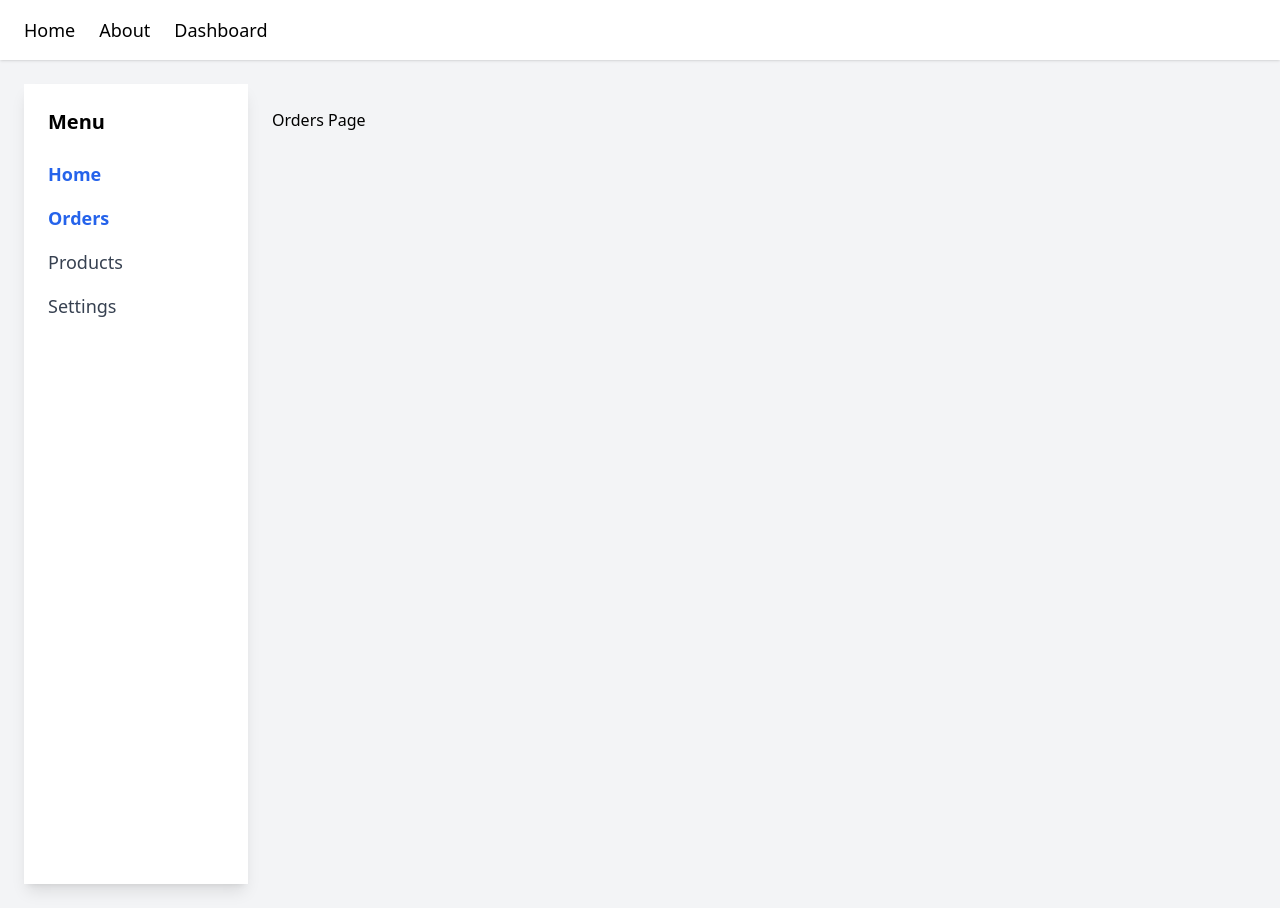
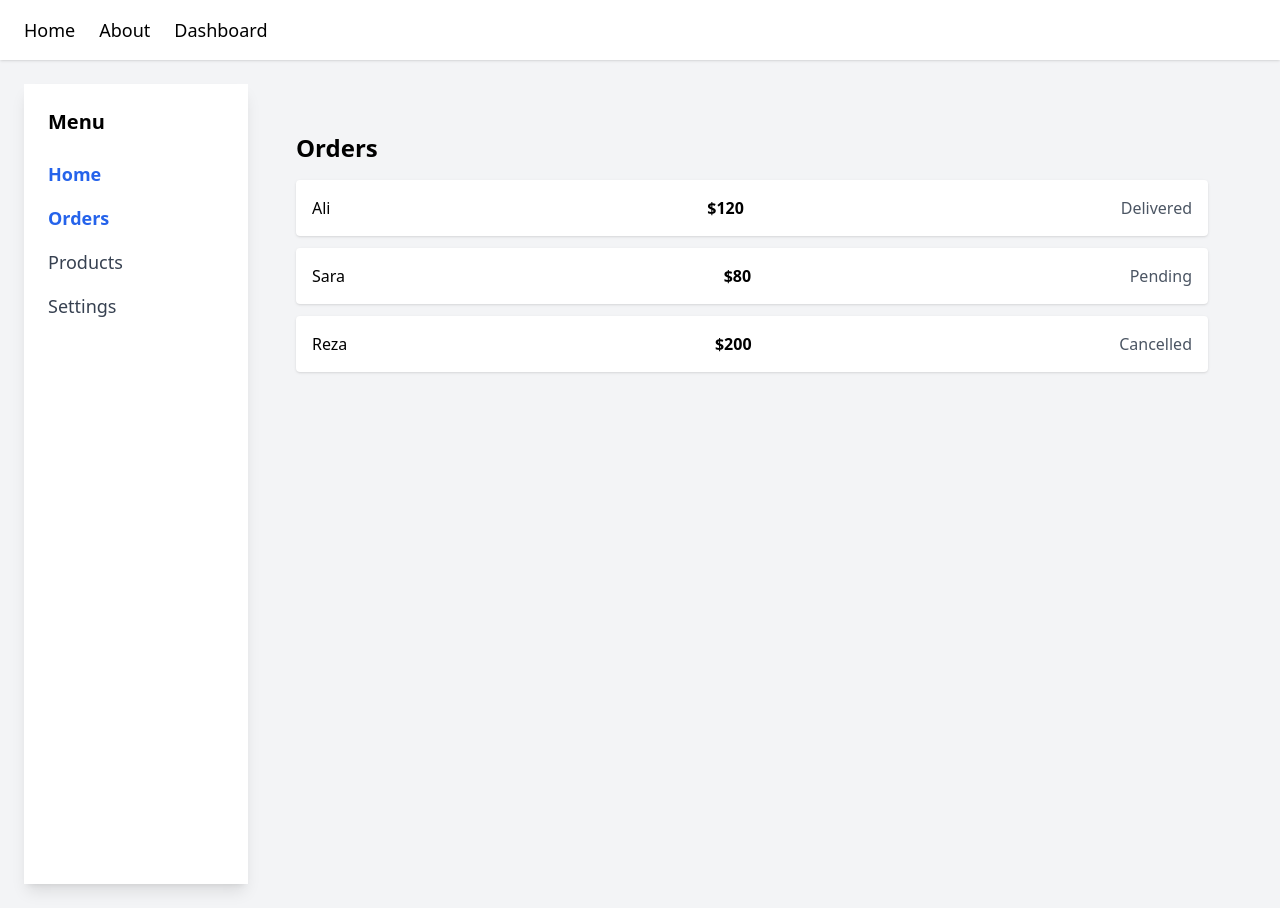
Before and after one commit to Nastaranfh7/react-router-7-project, a React (Vite) app: page /dashboard/orders in a window 1280 px wide. Built offline with nearby package versions, Linux system fonts and the light colour scheme.

Commit message:
- Added orders.js data file - Created ordersLoader function in router.jsx - Connected loader to /dashboard/orders route - Updated Orders.jsx to use useLoaderData instead of direct import

```diff
--- /dev/null
+++ b/src/Data/orders.js
@@ -0,0 +1,5 @@
+export const orders = [
+  { id: 1, customer: "Ali", total: 120, status: "Delivered" },
+  { id: 2, customer: "Sara", total: 80, status: "Pending" },
+  { id: 3, customer: "Reza", total: 200, status: "Cancelled" },
+];
--- a/src/dashboard/Orders.jsx
+++ b/src/dashboard/Orders.jsx
@@ -1,3 +1,24 @@
+import { useLoaderData } from "react-router-dom";
+
 export default function Orders() {
-  return <h3>Orders Page</h3>;
+  const orders = useLoaderData(); // 🔥 داده از Loader میاد
+
+  return (
+    <div className="p-6">
+      <h1 className="text-2xl font-bold mb-4">Orders</h1>
+
+      <ul className="space-y-3">
+        {orders.map((order) => (
+          <li
+            key={order.id}
+            className="bg-white shadow p-4 rounded flex justify-between"
+          >
+            <span>{order.customer}</span>
+            <span className="font-semibold">${order.total}</span>
+            <span className="text-gray-600">{order.status}</span>
+          </li>
+        ))}
+      </ul>
+    </div>
+  );
 }
--- a/src/router.jsx
+++ b/src/router.jsx
@@ -10,7 +10,14 @@ import Settings from "./dashboard/Settings";
 import ProductDetail from "./dashboard/ProductDetail";
 
 import { products } from "./Data/products";
+import { orders } from "./Data/orders";   // ✔ دادهٔ سفارش‌ها
 
+// ✔ Loader برای Orders
+export async function ordersLoader() {
+  return orders;
+}
+
+// ✔ Loader برای Products
 export async function productsLoader() {
   return products;
 }
@@ -28,14 +35,22 @@ const router = createBrowserRouter([
         element: <DashboardLayout />,
         children: [
           { index: true, element: <DashboardHome /> },
-          { path: "orders", element: <Orders /> },
 
+          // ✔ مسیر Orders با Loader
+          {
+            path: "orders",
+            element: <Orders />,
+            loader: ordersLoader,
+          },
+
+          // ✔ مسیر Products با Loader
           {
             path: "products",
             element: <Products />,
-            loader: productsLoader,   // 🔥 Loader وصل شد
+            loader: productsLoader,
           },
 
+          // ✔ مسیر ProductDetail بدون Loader (فعلاً)
           {
             path: "products/:id",
             element: <ProductDetail />,
```
